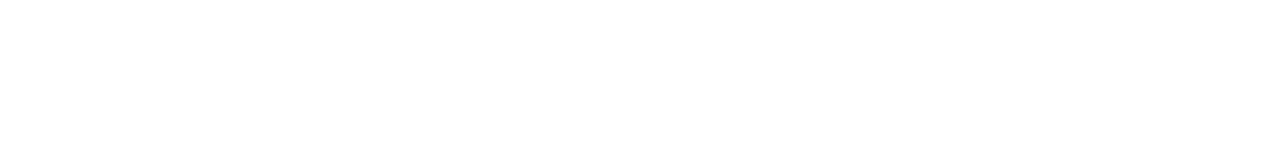
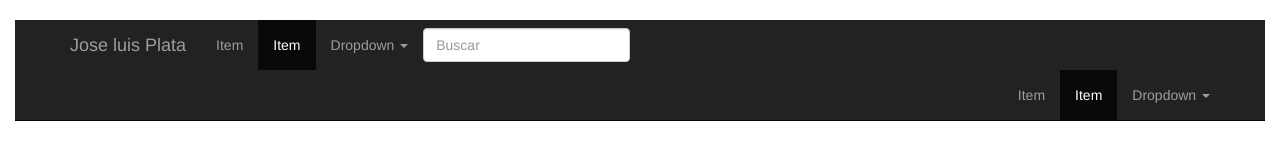
Before and after one commit to jlplata/BOOTSTRAP, a plain HTML site: page 16-NAVBARS/index.html in a window 1280 px wide. Shown: the top 160 px of the page. Drawn offline with Linux system fonts and the light colour scheme.

Commit message:
NavBars - VIDEO 16

```diff
--- a/16-NAVBARS/index.html
+++ b/16-NAVBARS/index.html
@@ -11,9 +11,171 @@
 
     <div class="container-fluid">
         <br>
+        <nav class="navbar navbar-default navbar-static-top navbar-inverse ">
+            <div class="container">
+                <div class="navbar-header">
+                    <button type="button" class="navbar-toggle collapsed" data-toggle=" collapse" data-target="navbar-1" >
+                        <span class="sr-only">Menu</span>
+                        <span class="icon-bar" ></span>
+                        <span class="icon-bar" ></span>
+                        <span class="icon-bar" ></span>
+                    </button>
+
+                    <a href="#" class="navbar-brand">Jose luis Plata</a>
+                </div>
+
+
+                <div class="collapse navbar-collapse" id="navbar-1">
+                    <ul class="nav navbar-nav">
+                        <li><a href="#">Item</a></li>
+                        <li class="active"><a href="#">Item</a></li>
+                        <li class="dropdown">
+                            <a href="#" class="dropdown-toggle" data-toggle="dropdown">Dropdown <span class="caret"></span></a>
+                            <ul class="dropdown-menu">
+                                <li><a href="#">Item</a></li>
+                                <li><a href="#">Item</a></li>
+                                <li><a href="#">Item</a></li>
+                                <li class="divider"></li>
+                                <li><a href="#">Item</a></li>
+                            </ul>
+                        </li>
+                    </ul>
+
+                    <form action="" class="navbar-form nav-left" role="search">
+                        <div class="form-group">
+                            <input type="text" class="form-control" name="" id="" placeholder="Buscar">
+                        </div>
+                    </form>
+
+                    <ul class="nav navbar-nav navbar-right">
+                            <li><a href="#">Item</a></li>
+                            <li class="active"><a href="#">Item</a></li>
+                            <li class="dropdown">
+                                <a href="#" class="dropdown-toggle" data-toggle="dropdown">Dropdown <span class="caret"></span></a>
+                                <ul class="dropdown-menu">
+                                    <li><a href="#">Item</a></li>
+                                    <li><a href="#">Item</a></li>
+                                    <li><a href="#">Item</a></li>
+                                    <li class="divider"></li>
+                                    <li><a href="#">Item</a></li>
+                                </ul>
+                            </li>
+                    </ul>
+
+
+
+
+                </div>
+            </div>
+        </nav>
+
+        <br>
+        <br>
+        <br>
+        <br>
+        <br>
+        <br>
+        <br>
+        <br>
+        <br>
+        <br>
+        <br>
+        <br>
+        <br>
+        <br>
+        <br>
+        <br>
+        <br>
+        <br>
+        <br>
+        <br>
+        <br>
+        <br>
+        <br>
+        <br>
+        <br>
+        <br>
+        <br>
+        <br>
+        <br>
+        <br>
+        <br>
+        <br>
+        <br>
+        <br>
+        <br>
+        <br>
+        <br>
+        <br>
+        <br>
+        <br>
+        <br>
+        <br>
+        <br>
+        <br>
+        <br>
+        <br>
+        <br>
+        <br>
+        <br>
+        <br>
+        <br>
+        <br>
+        <br>
+        <br>
+        <br>
+        <br>
+        <br>
+        <br>
+        <br>
+        <br>
+        <br>
+        <br>
+        <br>
+        <br>
+        <br>
+        <br>
+        <br>
+        <br>
+        <br>
+        <br>
+        <br>
+        <br>
+        <br>
+        <br>
+        <br>
+        <br>
+        <br>
+        <br>
+        <br>
+        <br>
+        <br>
+        <br>
+        <br>
+        <br>
+        <br>
+        <br>
+        <br>
+        <br>
+        <br>
+        <br>
+        <br>
+        <br>
+        <br>
+        <br>
+        <br>
+        <br>
+        <br>
+        <br>
+        <br>
+        <br>
+
+
+
+
+
 
     </div>
-
     <script src="../js/jquery.min.js"></script>
     <script src="../bootstrap/js/bootstrap.min.js"></script>
 </body>
```
